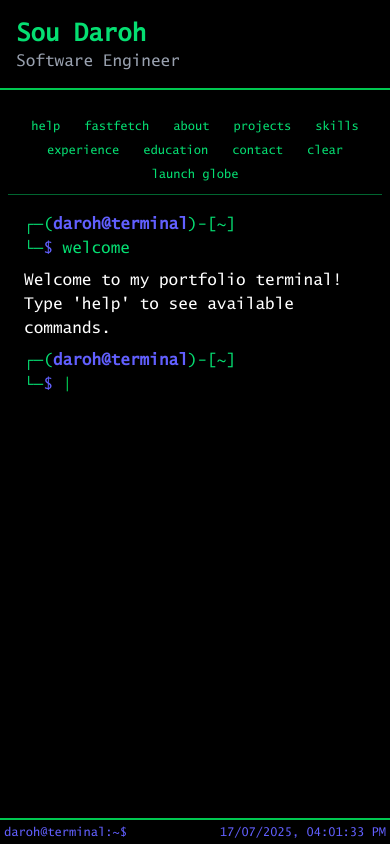
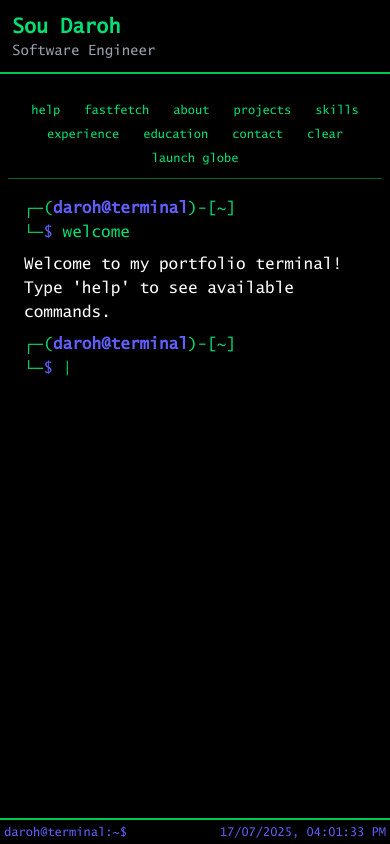
Before and after one commit to vannputh/puth-terminal, a Next.js app: page / in a window 390 px wide. Built offline with nearby package versions, Linux system fonts and the light colour scheme.

Commit message:
optimzed the header, added viewport for mobile in layout

```diff
--- a/src/app/layout.tsx
+++ b/src/app/layout.tsx
@@ -1,4 +1,4 @@
-import type { Metadata } from "next";
+import type { Metadata, Viewport } from "next";
 import { Geist, Geist_Mono } from "next/font/google";
 import "./globals.css";
 
@@ -17,6 +17,12 @@ export const metadata: Metadata = {
   description: "Interactive portfolio.",
 };
 
+export const viewport: Viewport = {
+  width: 'device-width',
+  initialScale: 1,
+  maximumScale: 1,
+};
+
 export default function RootLayout({
   children,
 }: Readonly<{
--- a/src/components/Header.tsx
+++ b/src/components/Header.tsx
@@ -4,9 +4,9 @@ import React from "react";
 
 const Header = () => {
   return (
-    <div className="w-full p-4 border-b-2 border-green-500">
-      <h1 className="text-2xl font-bold text-green-400">Sou Daroh</h1>
-      <p className="text-gray-400">Software Engineer</p>
+    <div className="w-full p-3 md:p-4 border-b-2 border-green-500">
+      <h1 className="text-xl md:text-2xl font-bold text-green-400">Sou Daroh</h1>
+      <p className="text-gray-400 text-sm md:text-base">Software Engineer</p>
     </div>
   );
 };
```
